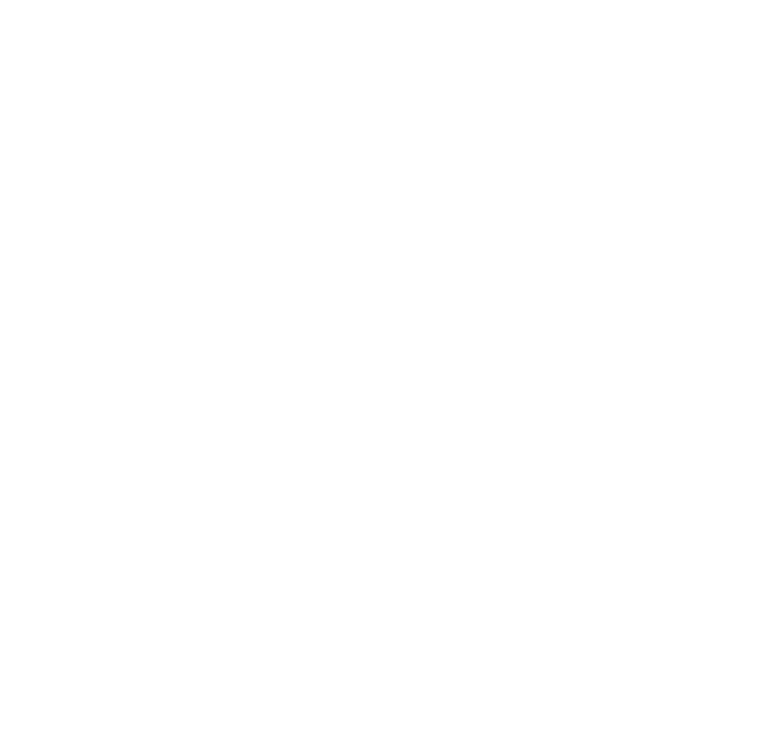
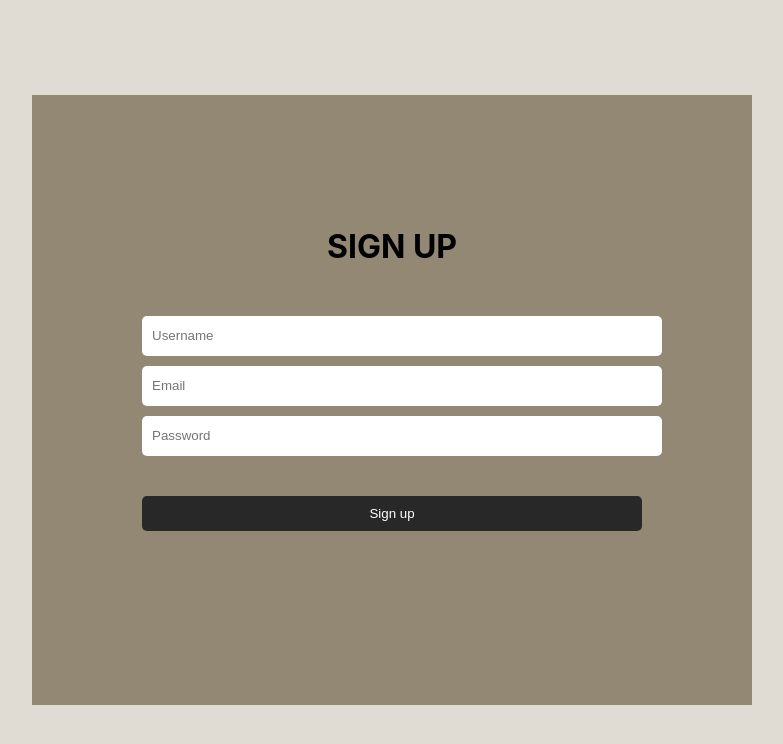
Before and after one commit to anaghapcoddle/React, a React (Create React App) app: page /signup in a window 1280 px wide. Before the commit this address had no page. Shown: the top 744 px of the page, without its empty margins (248-1031 px from the left). Built offline with nearby package versions, Linux system fonts and the light colour scheme.

Commit message:
signup page

```diff
--- a/src/App.tsx
+++ b/src/App.tsx
@@ -1,28 +1,33 @@
-import React from 'react';
-import {
-  BrowserRouter as Router,
-  Routes,
-  Route,
-  Navigate,
-} from 'react-router-dom';
+import React, { useState, useEffect } from 'react';
+import { BrowserRouter as Router, Routes, Route } from 'react-router-dom';
 import Login from './pages/Login';
 import Home from './pages/Home';
+import Signup from './pages/Signup';
 
 function App() {
-  const isLoggedIn = () => {
+  const [isLoggedIn, setIsLoggedIn] = useState<boolean>(false);
+
+  useEffect(() => {
     const userToken = window.localStorage.getItem('token');
-    return !!userToken;
+    if (userToken) {
+      setIsLoggedIn(true);
+    }
+  }, []);
+
+  const handleLogin = () => {
+    setIsLoggedIn(true);
   };
 
   return (
     <Router>
       <Routes>
-        {!isLoggedIn() ? (
-          <Route path="/" element={<Navigate to="/login" />} />
+        {!isLoggedIn ? (
+          <Route path="/" element={<Login onLogin={handleLogin} />} />
         ) : (
           <Route path="/" element={<Home />} />
         )}
-        <Route path="/login" element={<Login />} />
+        <Route path="/login" element={<Login onLogin={handleLogin} />} />
+        <Route path="/signup" element={<Signup />} />
       </Routes>
     </Router>
   );
--- a/src/pages/login.css
+++ b/src/components/form.css
@@ -7,7 +7,7 @@
     background-color: rgb(225, 220, 211);
   }
 
-.login-form {
+.login-form, .signup-form {
     display: flex;
     flex-direction: column;
     background-color: rgb(147, 136, 116);
@@ -28,7 +28,7 @@
   border-radius: 5px;
   }
 
-.login-button{
+.login-button, .signup-button{
     width: 100%;
     padding: 10px;
     background-color: rgb(40, 40, 40);
@@ -47,3 +47,8 @@
   color: red;
   text-align: center;
 }
+
+.successMessage{
+  color: green;
+  text-align: center;
+}
--- a/src/pages/Login.tsx
+++ b/src/pages/Login.tsx
@@ -1,32 +1,34 @@
 import React, { useState } from 'react';
-import axios from 'axios';
 import { useNavigate } from 'react-router-dom';
-import './login.css';
+import '../components/form.css';
+import postData from '../utils/apiUtils';
 
 interface Credentials {
   username: string;
   password: string;
 }
 
-function Login() {
+function Login({ onLogin }: { onLogin: () => void }) {
   const navigate = useNavigate();
   const [credentials, setCredentials] = useState<Credentials>({
     username: '',
     password: '',
   });
-  const [error, setError] = useState<string>('');
+  const [error, setError] = useState<any>('');
 
-  const handleSubmit = (e: React.FormEvent<HTMLFormElement>) => {
+  const handleSubmit = async (e: React.FormEvent<HTMLFormElement>) => {
     e.preventDefault();
-    axios
-      .post('http://localhost:8080/auth/login', credentials)
-      .then((res) => {
-        navigate('/');
-        window.localStorage.setItem('token', res.data.token);
-      })
-      .catch((err) => {
-        setError(err.response.data.error);
-      });
+    const res = await postData(
+      `${process.env.REACT_APP_API_URL}/auth/login`,
+      credentials
+    );
+    if (res.error !== null) {
+      setError(res.error.response?.data?.error);
+    } else {
+      window.localStorage.setItem('token', res.data.token);
+      onLogin();
+      navigate('/');
+    }
   };
 
   return (
--- /dev/null
+++ b/src/pages/Signup.tsx
@@ -0,0 +1,92 @@
+import React, { useState } from 'react';
+import '../components/form.css';
+import postData from '../utils/apiUtils';
+
+interface Signupdata {
+  username: string;
+  email: string;
+  password: string;
+}
+
+function Signup() {
+  const [signupdata, setSignupData] = useState<Signupdata>({
+    username: '',
+    email: '',
+    password: '',
+  });
+  const [error, setError] = useState<any>('');
+  const [successMessage, setSuccessMessage] = useState<string>('');
+
+  const handleSubmit = async (e: React.FormEvent<HTMLFormElement>) => {
+    e.preventDefault();
+    const res = await postData(
+      `${process.env.REACT_APP_API_URL}/auth/signup`,
+      signupdata
+    );
+    if (res.error === null) {
+      setSuccessMessage(res.data?.message);
+    }
+    if (res.error !== null) {
+      setError(res.error.response?.data?.error);
+    } else {
+      setSignupData({
+        username: '',
+        email: '',
+        password: '',
+      });
+      setError('');
+      // setSuccessMessage('');
+    }
+  };
+
+  return (
+    <div className="form-container">
+      <form className="signup-form" onSubmit={handleSubmit}>
+        <h1 className="form-title">SIGN UP</h1>
+        <div className="form-elements">
+          <input
+            type="text"
+            id="username"
+            placeholder="Username"
+            name="username"
+            value={signupdata.username}
+            onChange={(e) =>
+              setSignupData({ ...signupdata, username: e.target.value })
+            }
+          />
+        </div>
+        <div className="form-elements">
+          <input
+            type="text"
+            placeholder="Email"
+            id="email"
+            name="email"
+            value={signupdata.email}
+            onChange={(e) =>
+              setSignupData({ ...signupdata, email: e.target.value })
+            }
+          />
+        </div>
+        <div className="form-elements">
+          <input
+            type="password"
+            placeholder="Password"
+            id="password"
+            name="password"
+            value={signupdata.password}
+            onChange={(e) =>
+              setSignupData({ ...signupdata, password: e.target.value })
+            }
+          />
+        </div>
+        <button className="signup-button" type="submit">
+          Sign up
+        </button>
+        <p className="errorMessage">{error}</p>
+        <p className="successMessage">{successMessage}</p>
+      </form>
+    </div>
+  );
+}
+
+export default Signup;
--- /dev/null
+++ b/src/utils/apiUtils.tsx
@@ -0,0 +1,19 @@
+import axios from 'axios';
+
+const postData = async (url: string, data: any) => {
+  try {
+    const token = localStorage.getItem('token');
+    const response = await axios.post(url, data, {
+      headers: {
+        Authorization: `Bearer ${token}`,
+      },
+    });
+    // console.log(response);
+    return { data: response.data, error: null };
+  } catch (error: any) {
+    // console.log(error);
+    return { data: null, error };
+  }
+};
+
+export default postData;
```
Also changed, not shown: src/App.css (added, +38 -0 lines), 1 other file (tests, documents, lock files or other folders).
